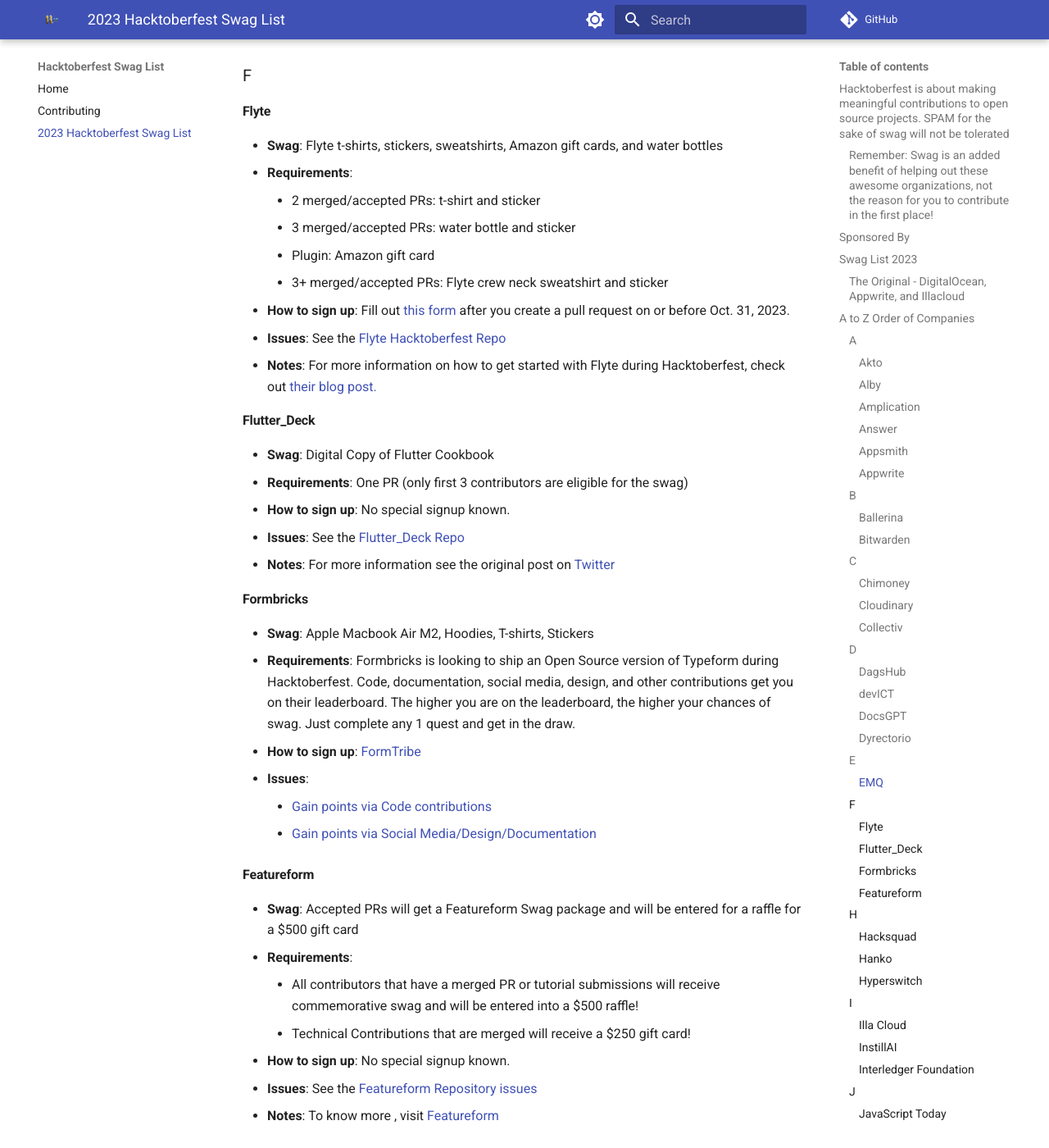
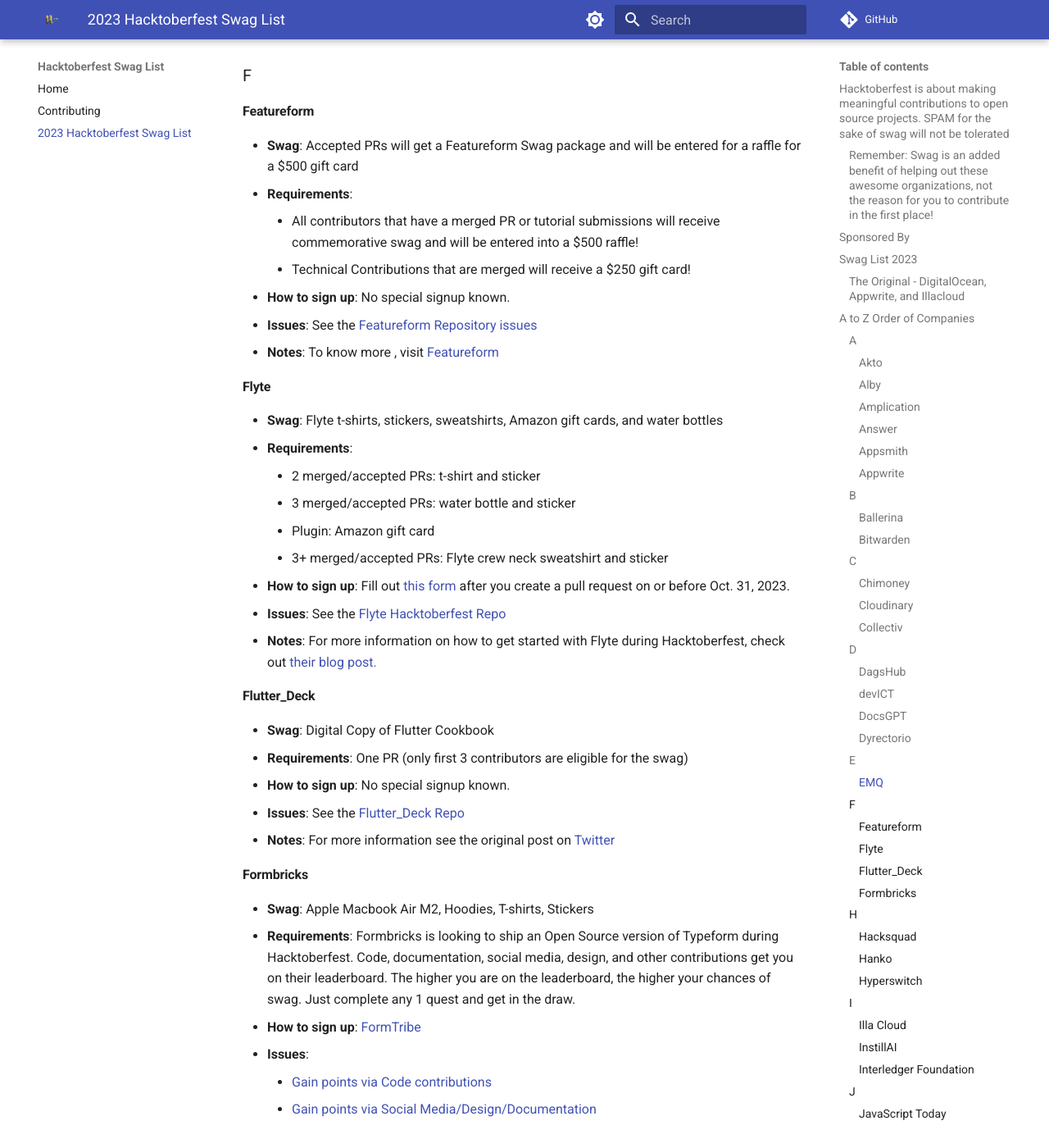
Before and after one commit to crweiner/hacktoberfest-swag-list, an MkDocs documentation site: the page built from docs/list.md, in a window 1280 px wide and 1400 px high, scrolled down 5987 px. Shown: the whole window at 82% size. Built offline with MkDocs 1.6.1 and Material for MkDocs 9.7.7, drawn with Linux system fonts in a browser that asks for light colours; plug-ins that fetch from the network failed and are left out; comment, search, counter and statistics services are not loaded; some of the changed lines change nothing that is shown.

Commit message:
Fixed the alphabetical order

```diff
--- a/docs/list.md
+++ b/docs/list.md
@@ -194,6 +194,16 @@
 
 ### F
 
+#### **Featureform**
+
+- **Swag**: Accepted PRs will get a Featureform Swag package and will be entered for a raffle for a $500 gift card
+- **Requirements**:
+    - All contributors that have a merged PR or tutorial submissions will receive commemorative swag and will be entered into a $500 raffle!
+    - Technical Contributions that are merged will receive a $250 gift card!
+- **How to sign up**: No special signup known.
+- **Issues**: See the [Featureform Repository issues](https://github.com/featureform/featureform/issues)
+- **Notes**: To know more , visit [Featureform](https://www.featureform.com/hacktoberfest-2023)
+
 #### **Flyte**
 
 - **Swag**: Flyte t-shirts, stickers, sweatshirts, Amazon gift cards, and water bottles
@@ -222,16 +232,6 @@
 - **Issues**:
     - [Gain points via Code contributions](https://github.com/formbricks/formbricks/issues)
     - [Gain points via Social Media/Design/Documentation](https://formbricks.notion.site/FormTribe-Side-Quests-4ab3b294cfa04e94b77dfddd66378ea2)
-
-#### **Featureform**
-
-- **Swag**: Accepted PRs will get a Featureform Swag package and will be entered for a raffle for a $500 gift card
-- **Requirements**:
-    - All contributors that have a merged PR or tutorial submissions will receive commemorative swag and will be entered into a $500 raffle!
-    - Technical Contributions that are merged will receive a $250 gift card!
-- **How to sign up**: No special signup known.
-- **Issues**: See the [Featureform Repository issues](https://github.com/featureform/featureform/issues)
-- **Notes**: To know more , visit [Featureform](https://www.featureform.com/hacktoberfest-2023)
 
 ### H
 
```
